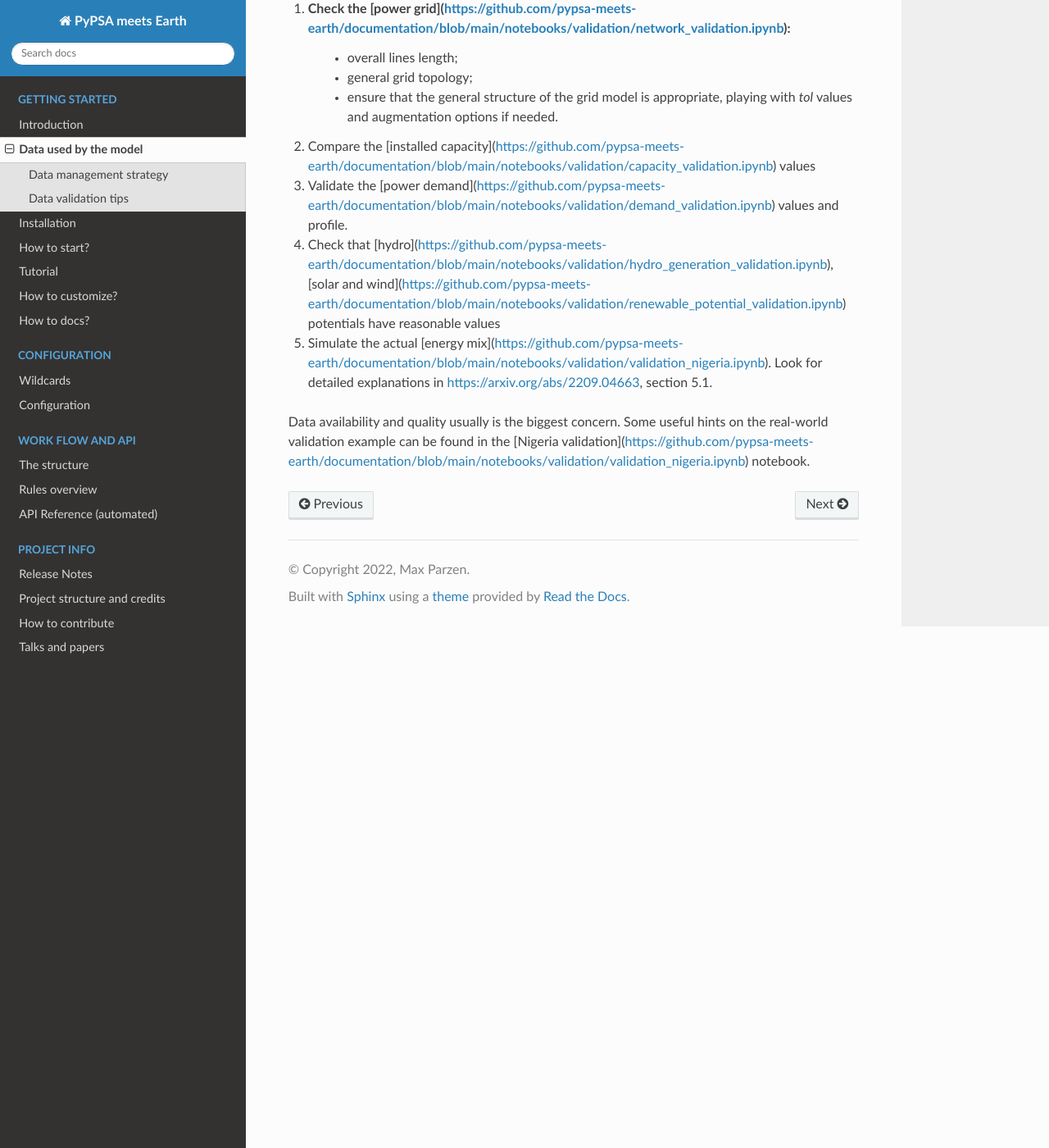
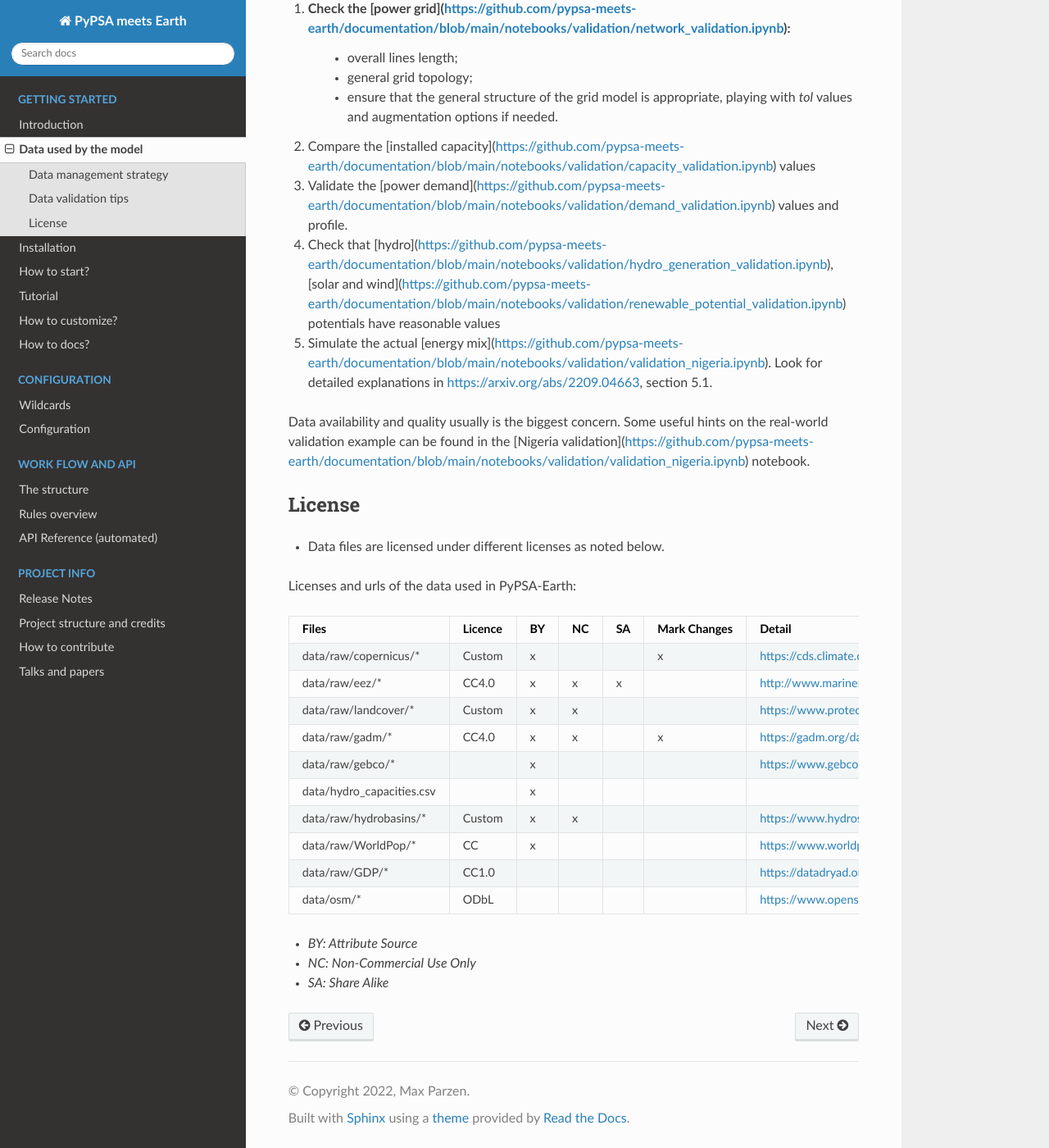
Before and after one commit to pypsa-meets-earth/pypsa-earth, a Sphinx documentation site: the page built from doc/data_workflow.rst, in a window 1280 px wide and 1400 px high, scrolled down 1401 px. Shown: the whole window at 82% size. Built offline with Sphinx 7.4.7 and the Read the Docs theme 2.0.0, drawn with Linux system fonts in a browser that asks for light colours; pages that are not in the unit, such as notebooks, are missing from menus; the version number could not be read and is left out.

Commit message:
Add licenses info to the data section

```diff
--- a/doc/data_workflow.rst
+++ b/doc/data_workflow.rst
@@ -78,3 +78,19 @@ The following validation points are worth keeping in mind when building your ene
 5. Simulate the actual [energy mix](https://github.com/pypsa-meets-earth/documentation/blob/main/notebooks/validation/validation_nigeria.ipynb). Look for detailed explanations in https://arxiv.org/abs/2209.04663, section 5.1.
 
 Data availability and quality usually is the biggest concern. Some useful hints on the real-world validation example can be found in the [Nigeria validation](https://github.com/pypsa-meets-earth/documentation/blob/main/notebooks/validation/validation_nigeria.ipynb) notebook.
+
+License
+=======
+
+* Data files are licensed under different licenses as noted below.
+
+Licenses and urls of the data used in PyPSA-Earth:
+
+.. csv-table::
+   :header-rows: 1
+   :file: configtables/licenses.csv
+
+
+* *BY: Attribute Source*
+* *NC: Non-Commercial Use Only*
+* *SA: Share Alike*
```
